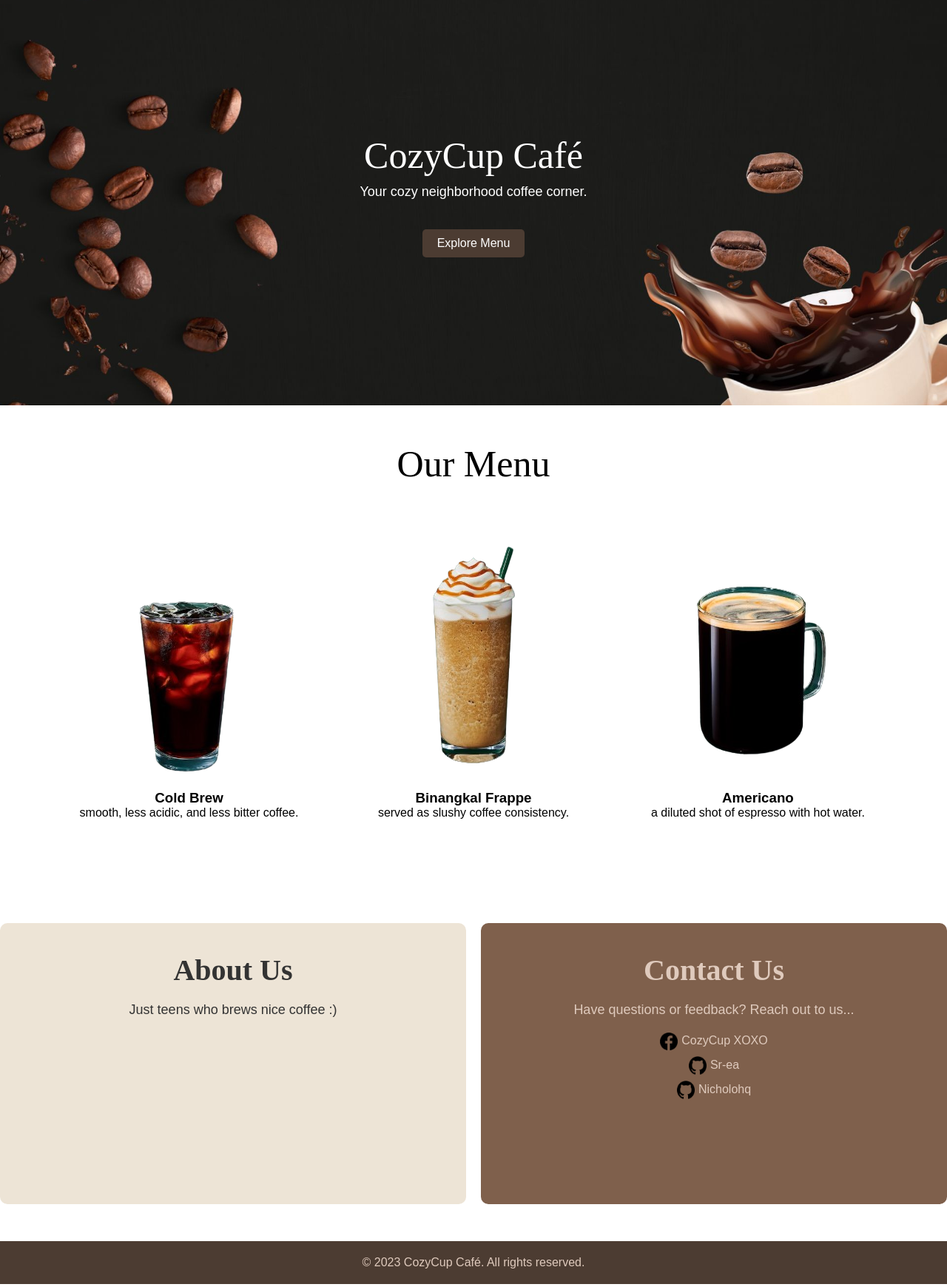
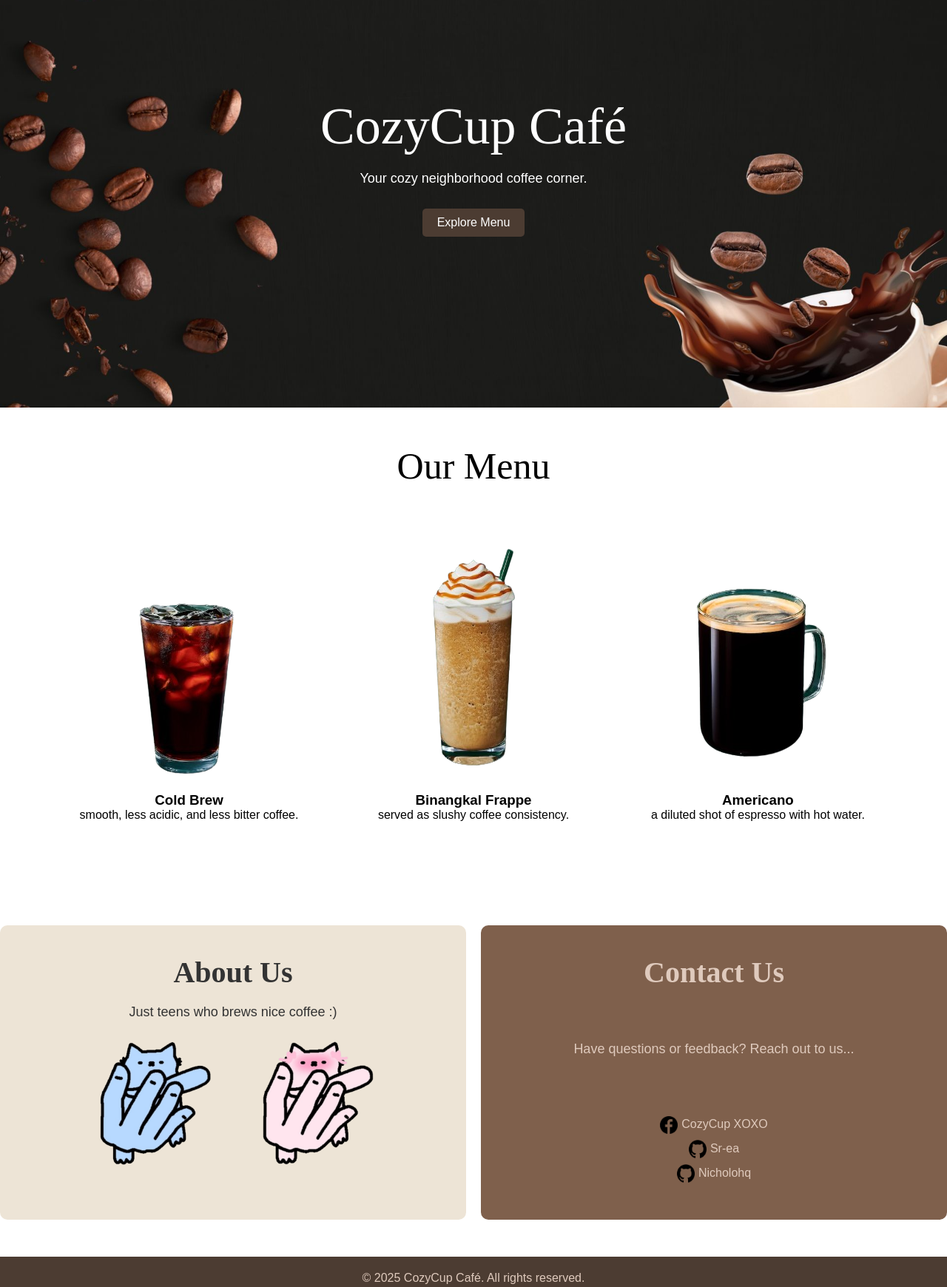
Before and after one commit to nicholohq/cozycupcafe, a plain HTML site: page index.html in a window 1280 px wide. Shown: the part 123-1863 px from the top of the page at 74% size. Drawn offline with Linux system fonts and the light colour scheme.

Commit message:
modified alignment and images

```diff
--- a/css/styles.css
+++ b/css/styles.css
@@ -50,23 +50,28 @@ nav a:hover {
 
 .hero {
     text-align: center;
-    padding: 200px 0;
+    padding: 150px 0;
     background-image: url('../img/Brown Modern Coffee Presentation.jpg');
     background-size: cover;
-    background-position: 100%;
+    background-position: center;
     color: white;
+    display: flex;
+    flex-direction: column;
+    justify-content: flex-start;
+    align-items: center;
+    min-height: 270px;
 }
 
 .hero h1 {
     font-family: 'abril fatface';
-    font-size: 50px;
+    font-size: 70px;
     font-weight: 100;
-    margin-bottom: 10px;
+    margin-bottom: 20px;
 }
 
 .hero p {
     font-size: 18px;
-    margin-bottom: 40px;
+    margin-bottom: 30px;
 }
 
 .cta-button {
@@ -137,8 +142,21 @@ nav a:hover {
 .about p {
     font-size: 18px;
 }
+.about-images {
+    display: flex;
+    justify-content: center;
+    gap: 20px;
+    margin-bottom: 20px;
+}
 
-/* Contact styling */
+.about-images img {
+    width: 200px;
+    height: 200px;
+    object-fit: cover;
+    border-radius: 10px;
+    margin-top: 10px;
+}
+
 .contact {
     background-color: #7f604c;
     color: #dfcabd;
@@ -147,12 +165,12 @@ nav a:hover {
 .contact h2 {
     font-family: 'abril fatface';
     font-size: 40px;
-    margin-bottom: 20px;
+    margin-bottom: 70px;
 }
 
 .contact p {
     font-size: 18px;
-    margin-bottom: 20px;
+    margin-bottom: 80px;
 }
 
 .contact-links img {
--- a/index.html
+++ b/index.html
@@ -50,6 +50,10 @@
         <div id="about" class="about">
             <h2>About Us</h2>
             <p>Just teens who brews nice coffee :) </p>
+            <div class="about-images">
+                <img src="img/nubcat1.png" alt="nubcat1">
+                <img src="img/nubcat2.png" alt="nubcat2">
+            </div>
         </div>
 
         <div id="contact" class="contact">
@@ -67,7 +71,7 @@
     </section>
 
     <footer>
-        <p>&copy; 2023 CozyCup Café. All rights reserved.</p>
+        <p>&copy; 2025 CozyCup Café. All rights reserved.</p>
     </footer>
 </body>
 </html>
```
Also changed, not shown: img/nubcat1.png (added), img/nubcat2.png (added).
